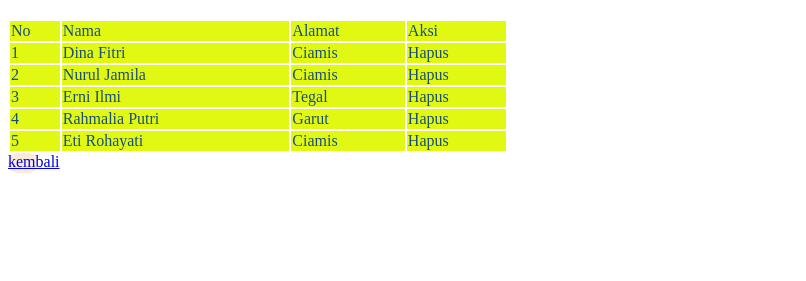
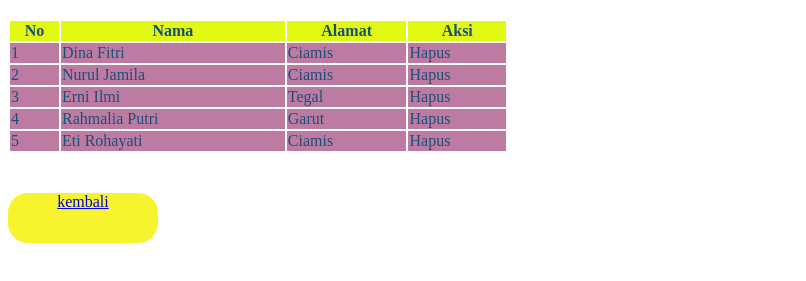
Before and after one commit to pitriakhoirunisa/pitriakhoirunisa.github.io, a plain HTML site: page p03css/tabelcss.html in a window 1280 px wide. Shown: the part 61-342 px from the top of the page, without its empty margins (0-806 px from the left). Drawn offline with Linux system fonts and the light colour scheme.

Commit message:
Ini Tugas p03css Pitria Khoirunisa-41215607

```diff
--- a/p03css/tabelcss.html
+++ b/p03css/tabelcss.html
@@ -7,8 +7,24 @@
     <title>Document</title>
 
     <style>
-        td {
-            background: rgb(225, 248, 18);
+        table tr th {
+            background-color: rgb(225, 248, 18);
+            transition: 0.4s;
+        }
+        table tr th:hover {
+            background-color: antiquewhite;
+            transform: scale(1.1);
+            transition: 0.2s;
+        }
+        table tr td {
+            background-color: rgb(190, 123, 162);
+            transition: 0.4s;
+        }
+
+        table tr td:hover {
+            background-color: rgb(180, 166, 148);
+            transform: scale(1.1);
+            transition: 0.2s;
         }
         h1 {
             text-align: center;
@@ -19,11 +35,15 @@
             max-width: 500px;
         }
         .tombol{
-            width: 30px;
-            height: 20px;
-            border-radius: 10px;
-            background-color: antiquewhite;
+            width: 150px;
+            height: 50px;
+            background-color: rgb(247, 243, 47);
+            margin-right: 70px;
+            margin-top: 40px;
+            text-align: center;
+            border-radius: 20px;
         }
+
 
     </style>
 </head>
@@ -33,10 +53,10 @@
 
     <table class="tabelku">
         <tr>
-            <td>No</td>
-            <td>Nama</td>
-            <td>Alamat</td>
-            <td>Aksi</td>
+            <th>No</th>
+            <th>Nama</th>
+            <th>Alamat</th>
+            <th>Aksi</th>
         </tr>
 
         <tr>
```
